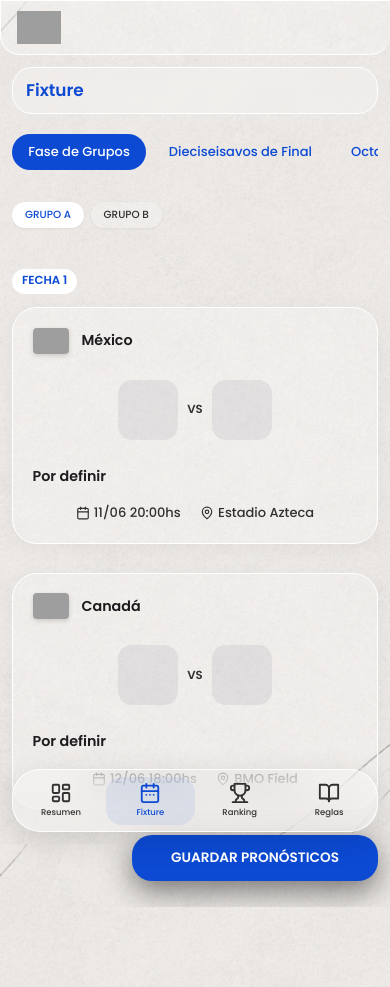
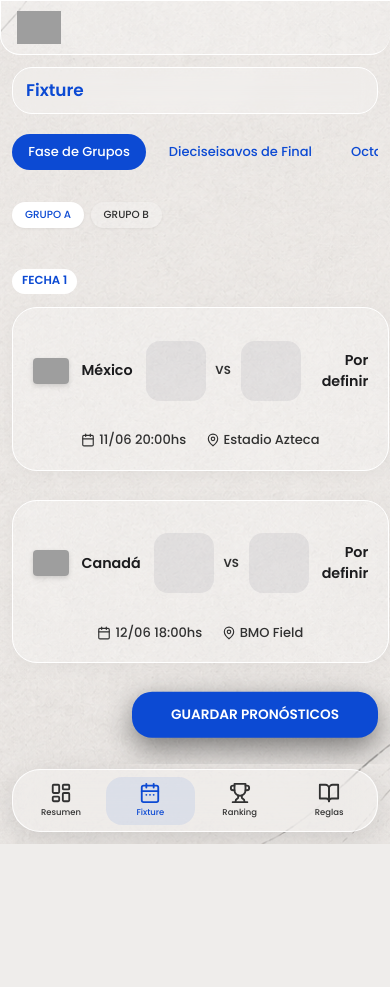
Before and after one commit to git-fsinet/fsinet-prode, a PHP site: page /public/fixture.php in a window 390 px wide. After the commit the page ends 844 px from the top, so only its background shows below. Run offline with PHP 8.4, Linux system fonts and the light colour scheme; a user stored in the database is signed in; data comes from the database, SQL or seed files in the repository; data that the repository does not hold is empty; grey boxes are pictures that could not be loaded.

Commit message:
Ajuste CSS Mobile

```diff
--- a/assets/css/style.css
+++ b/assets/css/style.css
@@ -911,7 +911,7 @@ input:focus {
     }
 
     .match-card-content {
-        flex-direction: column;
+        /*        flex-direction: column;   */
         gap: 1rem;
     }
 
```
